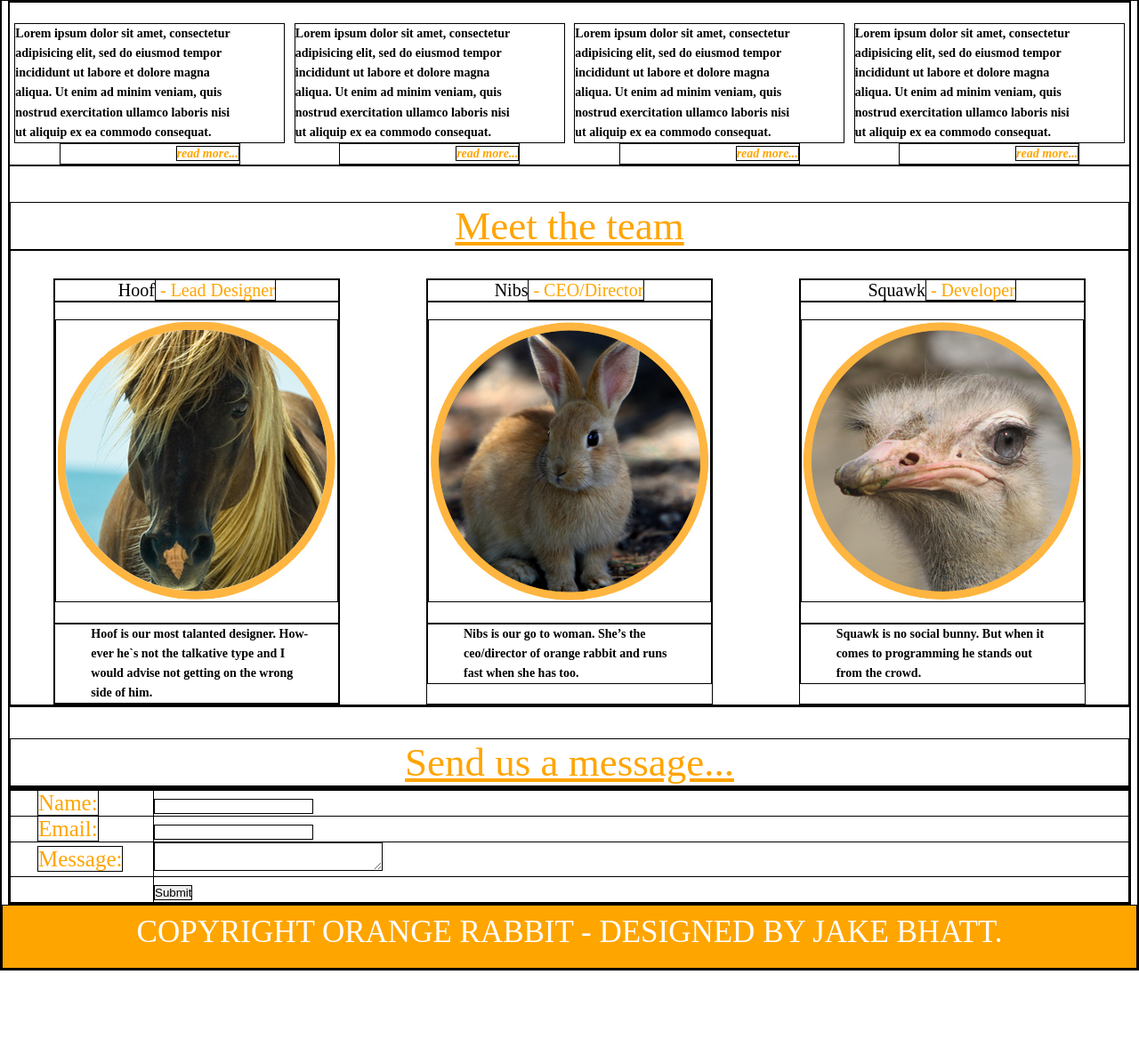
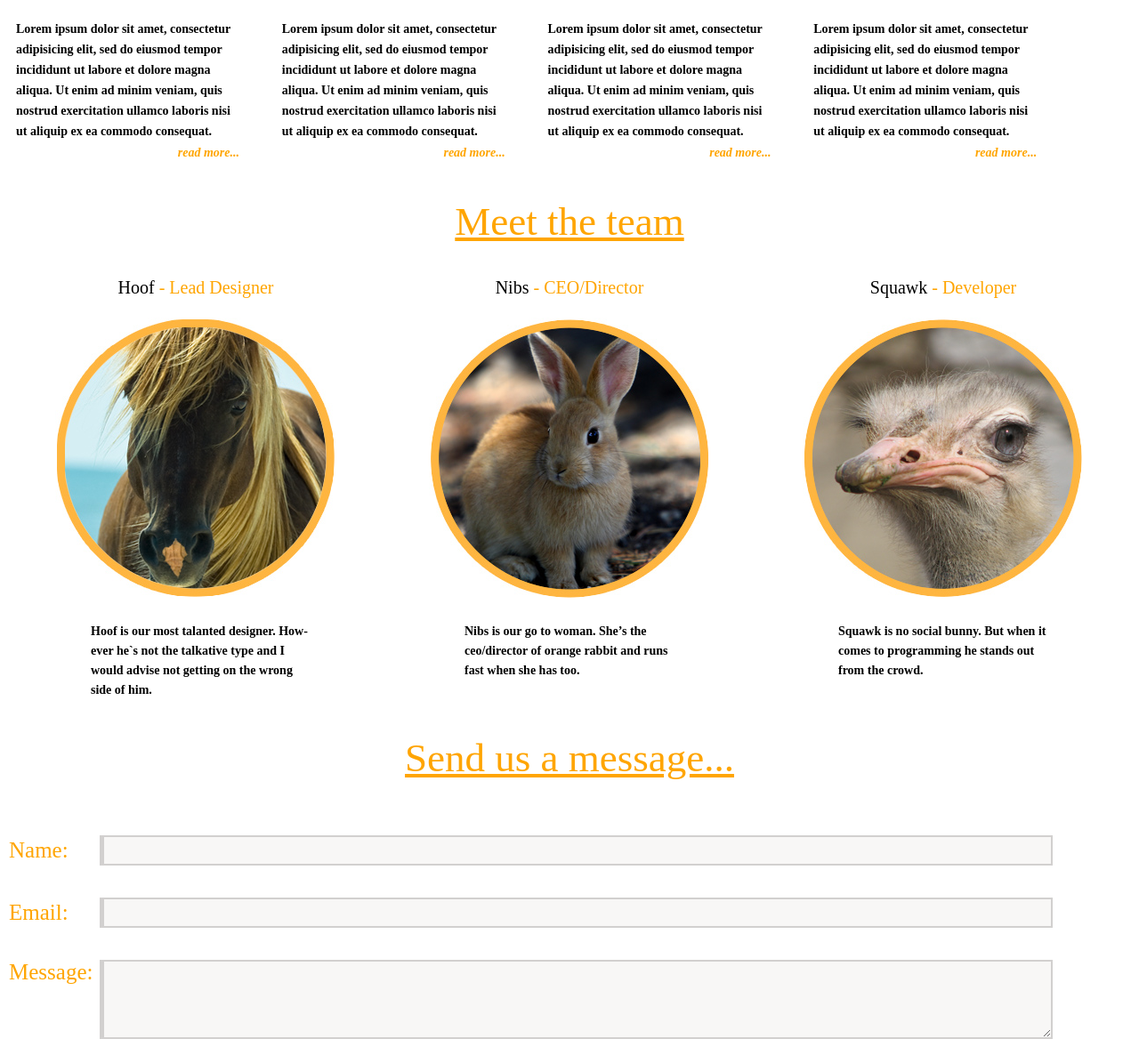
Before and after one commit to Yura33/1111111, a website: page src/index.html in a window 1280 px wide. Shown: the part 542-1719 px from the top of the page at 89% size. Before the commit the page ends 1633 px from the top, so only its background shows below. Drawn offline with nearby package versions, Linux system fonts and the light colour scheme; files that its build step writes are made by us from their sources; a web font is replaced by a local one.

Commit message:
The end rabbit

```diff
--- a/src/index.html
+++ b/src/index.html
@@ -63,12 +63,11 @@
         </div>
         <div class="content3">
             <div class="span6">Send us a message...</div>
-            <div class="forms"></div>
         </div>
         <form>
             <table>
                 <tr>
-                    <td class="row1">
+                    <td>
                         <label for="nikname">Name:</label>
                     </td>
                     <td>
@@ -76,7 +75,7 @@
                     </td>
                 </tr>
                 <tr>
-                    <td class="row1">
+                    <td>
                         <label for="email">Email:</label>
                     </td>
                     <td>
@@ -84,16 +83,16 @@
                     </td>
                 </tr>
                 <tr>
-                    <td class="row1">
+                    <td class="message">
                         <label for="content">Message:</label>
                     </td>
                     <td>
-                        <textarea rows="2" cols="30" id="content" name="content" ></textarea>
+                        <textarea rows="2" id="content" name="content" ></textarea>
                     </td>
                 </tr>
                 <tr>
                     <td class="row1"></td>
-                    <td><input type="submit" value="Submit"></td>
+                    <td class="submit"><input type="submit" value="Submit"></td>
                 </tr>
             </table>
         </form>
--- a/src/main.scss
+++ b/src/main.scss
@@ -4,8 +4,8 @@
 }
 
 @font-face {
-    font-family: Lapture;
-    src: url(/fonts/17530.ttf);
+    font-family: Thin;
+    src: url(/fonts/StMarie-Thin.ttf);
 }
 
 @font-face {
@@ -21,7 +21,6 @@
 * {
     padding: 0;
     margin: 0 auto;
-    border: 1px solid black;
 }
 
 .header {
@@ -50,20 +49,20 @@
     position: relative;
     font-size: 35px;
     color: orange;
-    left: 54px;
+    left: 59px;
 }
 
 .rabbit {
     font-size: 37px;
     position: relative;
-    left: 51px;
+    left: 55px;
     font-family: myFont;
     color: rgb(71, 71, 71)
 }
 
 .top-menu {
     float: right;
-    padding-top: 11px;
+    padding-top: 14px;
 }
 
 .home, .about, .work, .blog, .contact {
@@ -99,8 +98,8 @@ a {
 .span2 {
     width: 410px;
     position: relative;
-    top: 150px;
-    left: -425px;
+    top: 144px;
+    right: 425px;
     font-family: myFont;
     font-size: 38px;
     font-weight: bold;
@@ -110,8 +109,8 @@ a {
     position: relative;
     color: orange;
     left: 5px;
-    padding: 9px 15px;
-    padding-left: 30px;
+    bottom: 3px;;
+    padding: 9px 15px 9px 30px;
     background-color: rgb(71, 71, 71);
 }
 
@@ -119,9 +118,8 @@ a {
     position: relative;
     color: rgb(71, 71, 71);
     background-color: rgb(233, 162, 30);
-    top: 40px;
-    padding: 15px 18px;
-    padding-left: 30px;
+    top: 43px;
+    padding: 11px 20px 15px 32px;
 }
 /*end_slider*/
 
@@ -132,24 +130,23 @@ a {
 }
 
 .content1 {
-    padding-top: 23px;
+    padding: 28px 57px 0px 8px;
     display: flex;
     flex-wrap: wrap;
-    justify-content: space-evenly;
     font-size: 14px;
     font-weight: bold;
-    line-height: 158%;
+    line-height: 165%;
 }
 
 .item1, .item2, .item3, .item4 {
-    width: 24%;
+    width: 25%;
 
 }
 
 .item5, .item6, .item7, .item8 {
     text-align: right;
     color: orange;
-    width: 16%;
+    width: 17%;
 }
 /*end content1*/
 
@@ -162,12 +159,12 @@ a {
     font-size: 45px;
     text-decoration: underline;
     color: orange;
-    font-family: Lapture;
+    font-family: Thin;
 }
 
 .card {
     display: flex;
-    padding-top: 31px;
+    padding-top: 37px;
     justify-content: space-between;
 }
 
@@ -181,7 +178,7 @@ a {
 }
 
 .img_card {
-    padding: 19px 0;
+    padding: 22px 0;
 }
 
 .text {
@@ -193,23 +190,54 @@ a {
 /*end content2*/
 
 .content3 {
-    padding-top: 35px;
+    padding-top: 39px;
 }
 
 form {
     font-size: 25px;
     color: orange;
+    padding-top: 25px;
 }
 
 table {
-    border-collapse: collapse;
+    border-spacing: 0px 36px;
     width: 100%;
 }
 
-.row1 {
-    padding-left: 30px;
-    width: 130px;
+input[type=text], input[type=email] {
+    height: 30px;
+    width: 1064px;
+    background-color: #f8f7f6;
+    border: 2px solid #d2d0cf;
+    border-left: 5px solid #d2d0cf;
+    font-size: 25px;
 }
+.message {
+    vertical-align: text-top;
+}
+
+textarea {
+    font-size: 25px;
+    height: 85px;
+    width: 1064px;
+    background-color: #f8f7f6;
+    border: 2px solid #d2d0cf;
+    border-left: 5px solid #d2d0cf;
+}
+
+input[type=submit] {
+    font-size: 35px;
+    height: 48px;
+    width: 177px;
+    color: white;
+    background: orange;
+    font-family: Thin;
+}
+
+.submit {
+    padding-left: 860px;
+}
+
 /*end forms*/
 
 .footer {
@@ -217,7 +245,7 @@ table {
     background-color: orange;
     font-size: 35px;
     height: 60px;
-    font-family: Memorandum;
+    font-family: Thin;
     text-align: center;
-    padding-top: 10px;
+    padding-top: 12px;
 }
```
Also changed, not shown: distr/index.html (+5 -6 lines), distr/css/main.css, 1 other file.
